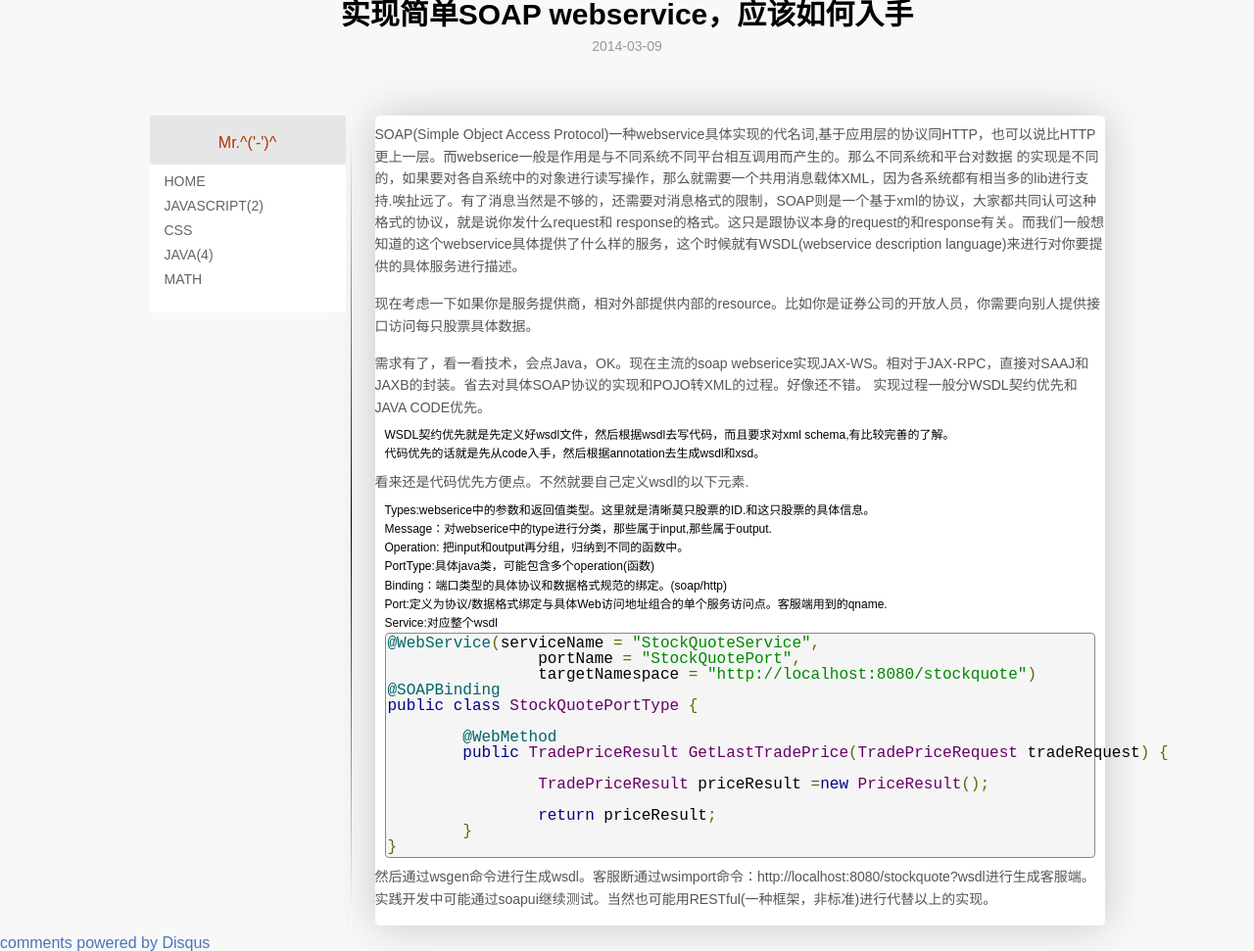
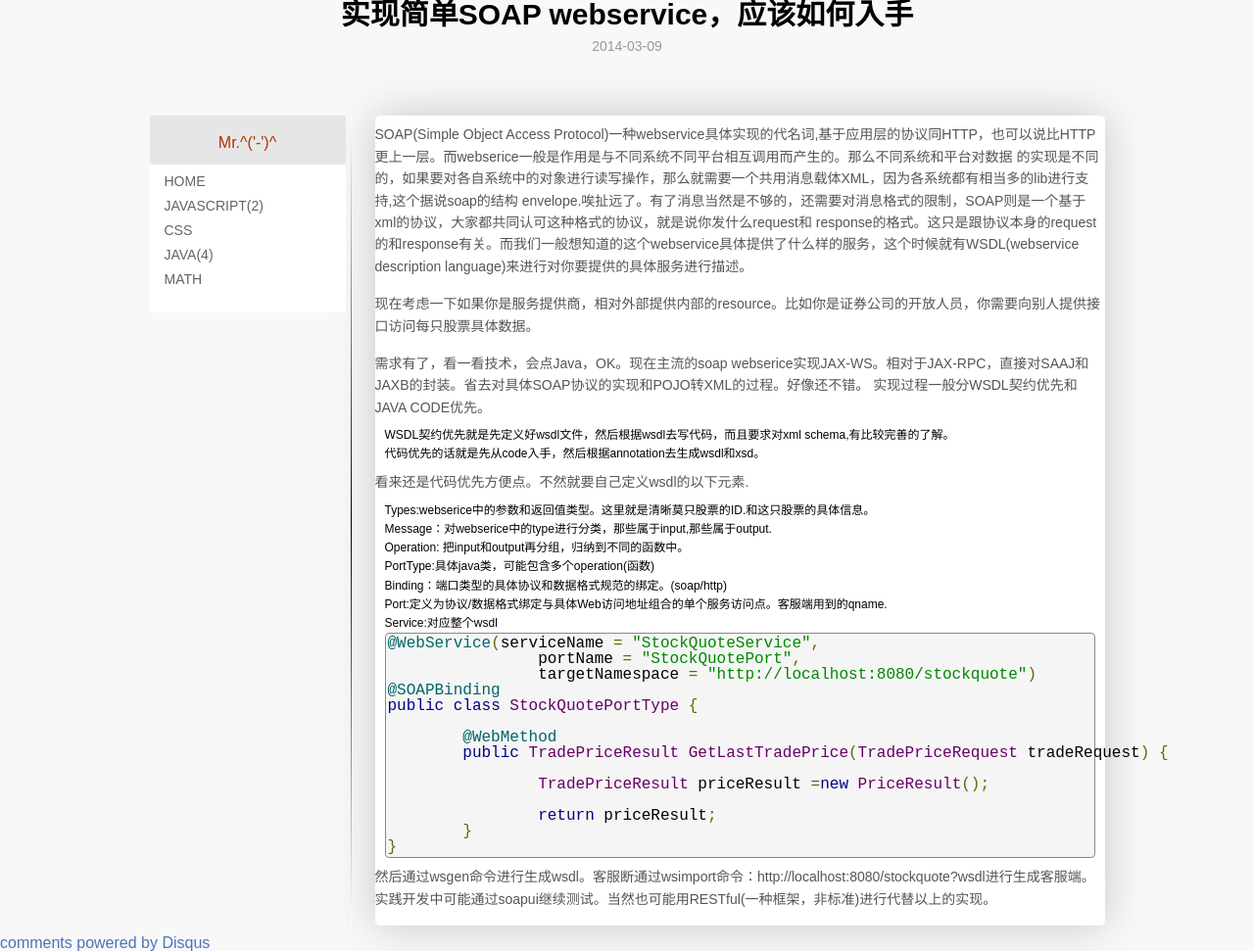
Before and after one commit to clinx/clinx.github.io, a Jekyll site: the page built from _posts/java/2014-03-09-how-implement-soap.md, in a window 1280 px wide. Shown: the whole page at 98% size. Built offline with Jekyll 4.4.1, drawn with Linux system fonts in a browser that asks for light colours; Markdown is read by kramdown in place of the engine named in the settings; comment, search, counter and statistics services are not loaded.

Commit message:
Update 2014-03-09-how-implement-soap.md

```diff
--- a/_posts/java/2014-03-09-how-implement-soap.md
+++ b/_posts/java/2014-03-09-how-implement-soap.md
@@ -6,7 +6,7 @@ category: java
 ---
 
 SOAP(Simple Object Access Protocol)一种webservice具体实现的代名词,基于应用层的协议同HTTP，也可以说比HTTP更上一层。而webserice一般是作用是与不同系统不同平台相互调用而产生的。那么不同系统和平台对数据
-的实现是不同的，如果要对各自系统中的对象进行读写操作，那么就需要一个共用消息载体XML，因为各系统都有相当多的lib进行支持.唉扯远了。有了消息当然是不够的，还需要对消息格式的限制，SOAP则是一个基于xml的协议，大家都共同认可这种格式的协议，就是说你发什么request和
+的实现是不同的，如果要对各自系统中的对象进行读写操作，那么就需要一个共用消息载体XML，因为各系统都有相当多的lib进行支持,这个据说soap的结构 envelope.唉扯远了。有了消息当然是不够的，还需要对消息格式的限制，SOAP则是一个基于xml的协议，大家都共同认可这种格式的协议，就是说你发什么request和
 response的格式。这只是跟协议本身的request的和response有关。而我们一般想知道的这个webservice具体提供了什么样的服务，这个时候就有WSDL(webservice description language)来进行对你要提供的具体服务进行描述。
 
 现在考虑一下如果你是服务提供商，相对外部提供内部的resource。比如你是证券公司的开放人员，你需要向别人提供接口访问每只股票具体数据。
```
